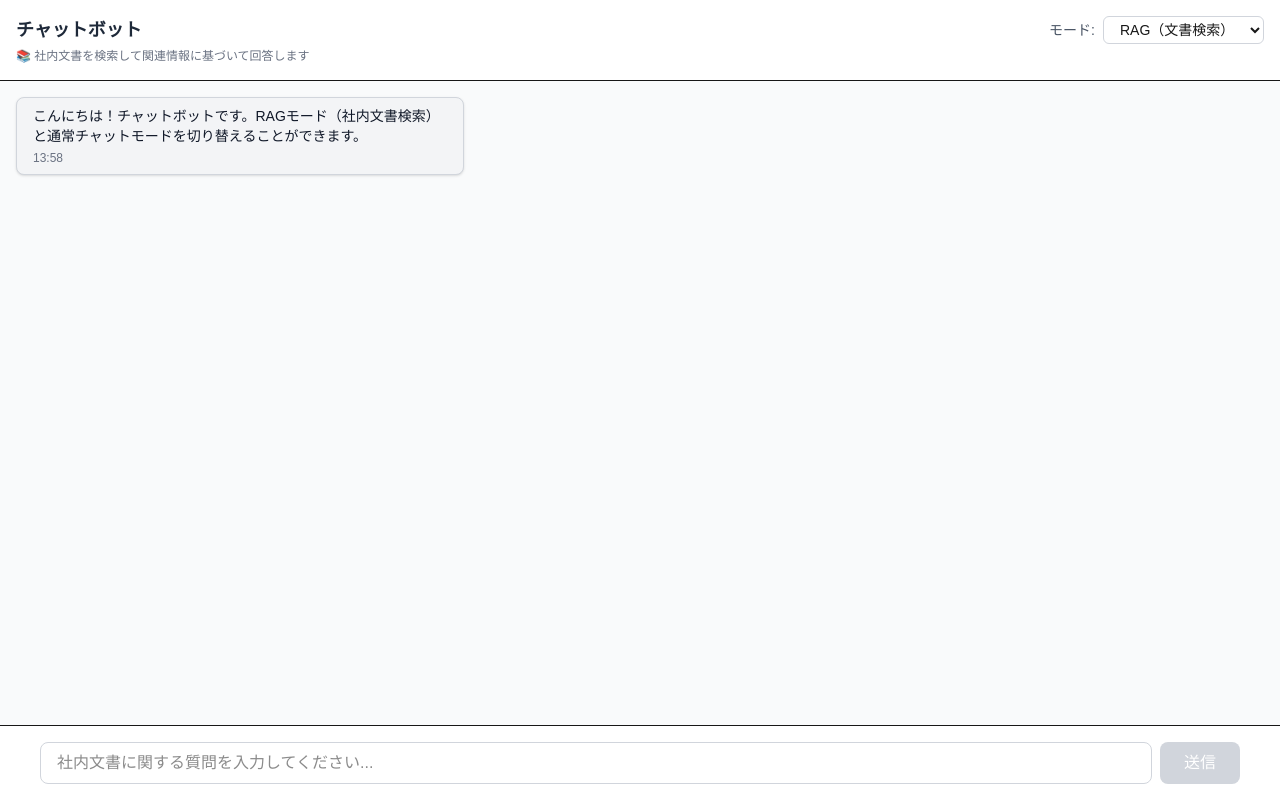
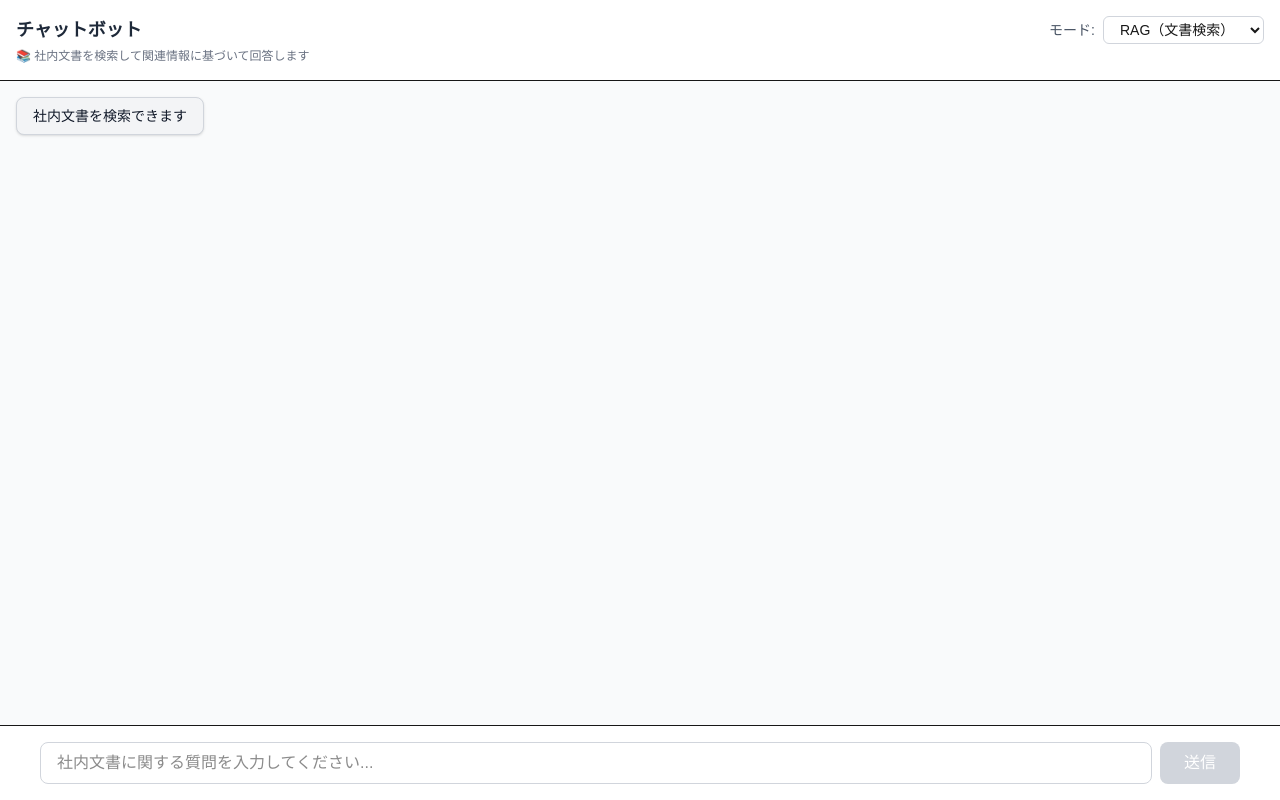
Before and after one commit to DmpouyaRammaru/chat-bot, a Next.js app: page / in a window 1280 px wide. Built offline with nearby package versions, Linux system fonts and the light colour scheme.

Commit message:
add first message

```diff
--- a/src/components/ChatInterface.tsx
+++ b/src/components/ChatInterface.tsx
@@ -18,14 +18,7 @@ interface Message {
 }
 
 export default function ChatInterface() {
-  const [messages, setMessages] = useState<Message[]>([
-    {
-      id: '1',
-      type: 'bot',
-      content: 'こんにちは！チャットボットです。RAGモード（社内文書検索）と通常チャットモードを切り替えることができます。',
-      timestamp: new Date()
-    }
-  ])
+  const [messages, setMessages] = useState<Message[]>([])
   const [input, setInput] = useState('')
   const [isLoading, setIsLoading] = useState(false)
   const [chatMode, setChatMode] = useState<'rag' | 'direct' | 'upload' | 'docs'>('rag')
@@ -188,6 +181,13 @@ export default function ChatInterface() {
           <>
             {/* メッセージ一覧 */}
             <div className="p-4 space-y-4 pb-28">
+              {messages.length === 0 && !isLoading && input.trim().length === 0 && (
+                <div className="flex justify-start">
+                  <div className="bg-gray-100 shadow hover:shadow-md border border-gray-300 text-gray-900 rounded-lg px-4 py-2 max-w-xs">
+                    <div className="text-sm">{chatMode === 'rag' ? '社内文書を検索できます' : '通常の生成AIです'}</div>
+                  </div>
+                </div>
+              )}
               {messages.map((message) => (
                 <div
                   key={message.id}
```
